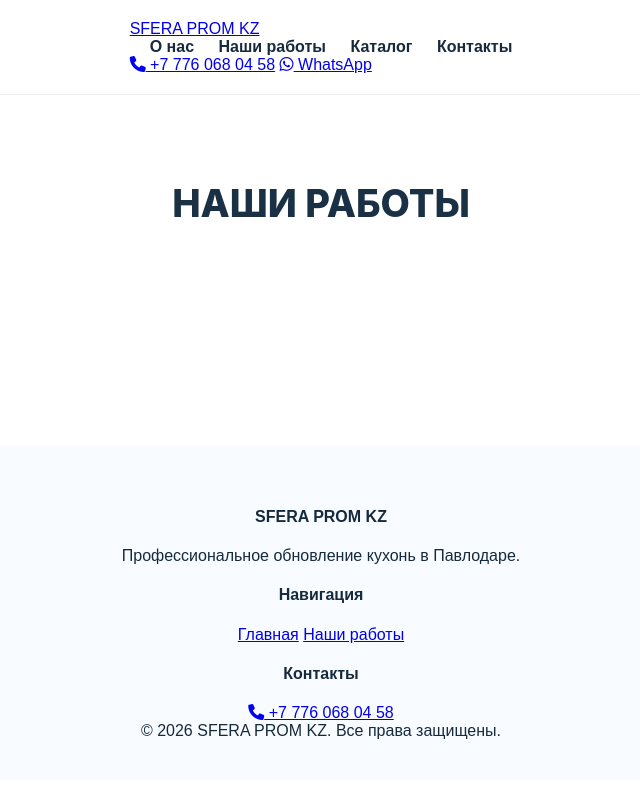
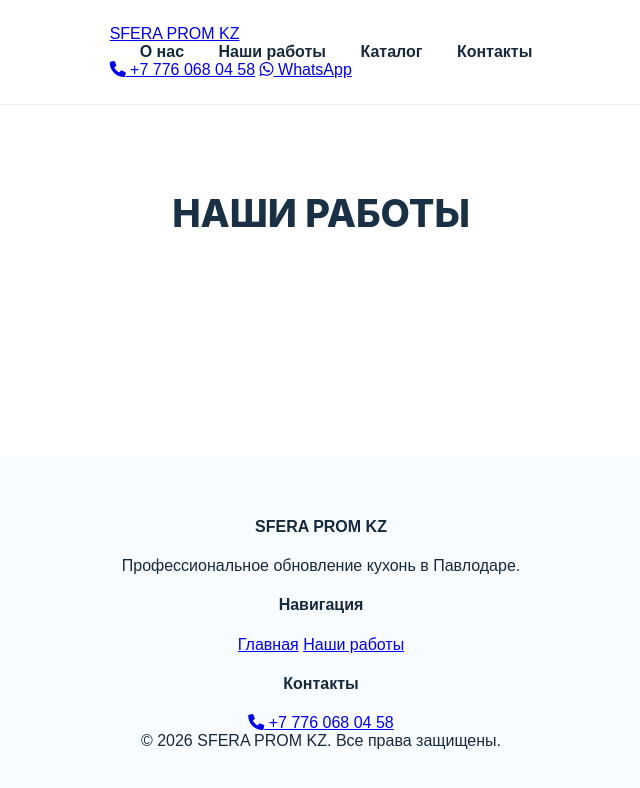
Before and after one commit to sfera682/sfera682.github.io, a plain HTML site: page works.html in a window 1280 px wide. Shown: the whole page, without its empty margins (319-959 px from the left). Drawn offline with Linux system fonts and the light colour scheme.

Commit message:
Update common.css

```diff
--- a/common.css
+++ b/common.css
@@ -1,8 +1,6 @@
 body { margin: 0; font-family: 'Arial', sans-serif; color: #162a3d; }
 .container { max-width: 1200px; margin: 0 auto; padding: 0 20px; }
 
-header { display: flex; justify-content: space-between; align-items: center; padding: 20px 0; border-bottom: 1px solid #eee; }
-nav a { margin-left: 20px; text-decoration: none; color: #162a3d; font-weight: bold; }
-.btn-whatsapp { background: #25d366; color: white; padding: 10px 20px; border-radius: 20px; text-decoration: none; }
-
+header { display: flex; justify-content: space-between; align-items: center; padding: 25px 0; border-bottom: 1px solid #eee; }
+nav a { margin-left: 30px; text-decoration: none; color: #162a3d; font-weight: bold; }
 footer { background: #f8fbff; padding: 40px; text-align: center; margin-top: 50px; }
```
